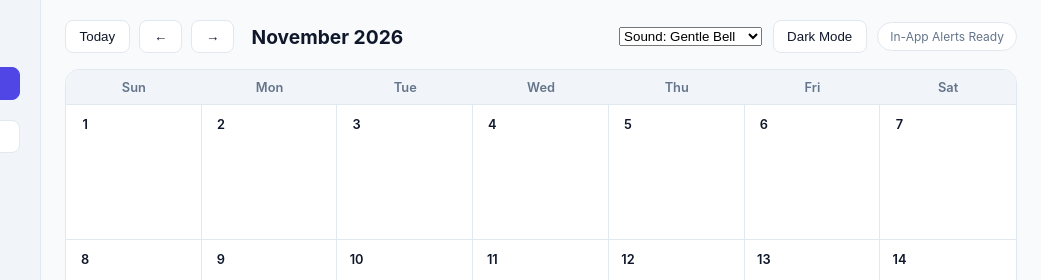
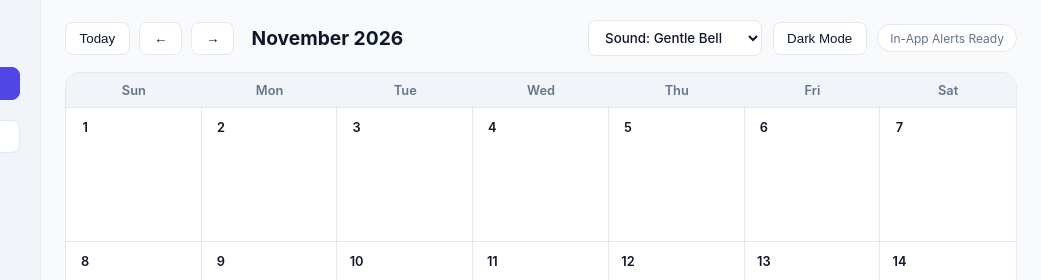
Before and after one commit to Shahadah-studs/CalendarAuto, a website with bundled scripts: page public/index.html in a window 1280 px wide. Shown: the top 280 px of the page, 239-1280 px from the left. Built offline with nearby package versions, Linux system fonts and the light colour scheme.

Commit message:
Add files via upload

```diff
--- a/public/styles.css
+++ b/public/styles.css
@@ -142,6 +142,17 @@ body {
   display: flex;
   align-items: center;
   gap: 0.65rem;
+}
+
+.sound-select {
+  padding: 0.5rem 0.75rem;
+  border-radius: 8px;
+  border: 1px solid var(--border);
+  background: var(--surface);
+  color: var(--text);
+  font-weight: 500;
+  font-family: inherit;
+  cursor: pointer;
 }
 
 .status-pill {
```
